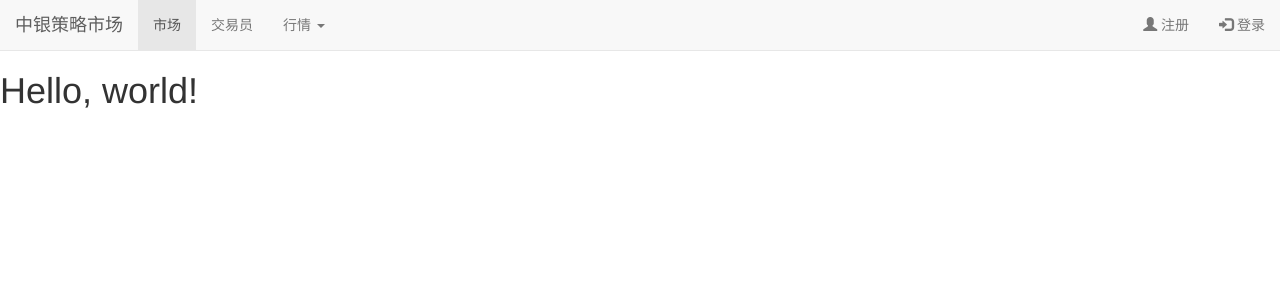
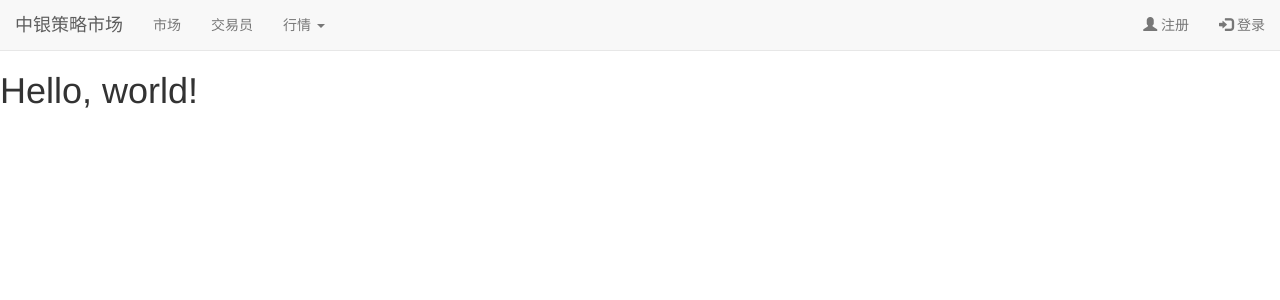
Before and after one commit to rorsas/BQ, a Django app: page /home/ in a window 1280 px wide. Shown: the top 300 px of the page. Run offline with Django 3.2, Linux system fonts and the light colour scheme; parts of the project's set-up code (start-up, migrations or seed data) failed here and were passed over; some libraries are stand-ins or nearby versions.

Commit message:
improve navi

```diff
--- a/templates/nav.html
+++ b/templates/nav.html
@@ -5,7 +5,7 @@
         </div>
         <div>
             <ul class="nav navbar-nav navbar-left">
-                <li class="active"><a href="/market/">市场</a></li>
+                <li {% if request.path|slice:"7" == "/market" %}class="active"{% endif %}><a href="/market/">市场</a></li>
                 <li><a href="/dealer/">交易员</a></li>
                 <li class="dropdown">
                     <a href="#" class="dropdown-toggle" data-toggle="dropdown">
```
